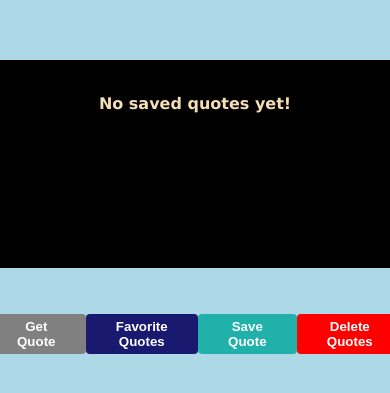
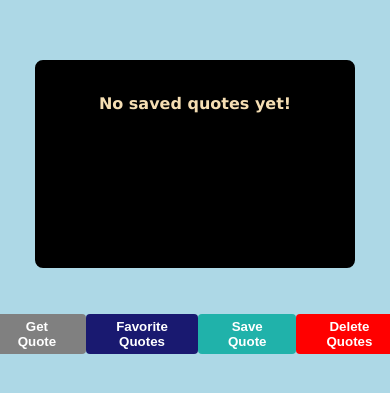
Before and after one commit to knowdday-png/project_scopevale, a plain HTML site: page index.html in a window 390 px wide. Shown: the part 223-616 px from the top of the page. Drawn offline with Linux system fonts and the light colour scheme.

Commit message:
Uncomment button and textarea styles in CSS

```diff
--- a/style.css
+++ b/style.css
@@ -83,9 +83,9 @@ button:hover {
         background-color: lightblue;
     }
 
-    /* .d-buttons, .d-textarea {
+    .d-buttons, .d-textarea {
         width: 20em;
         justify-content: center;
         align-items: center;
-    } */
+    }
 }
```
